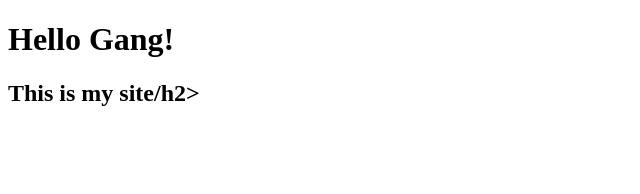
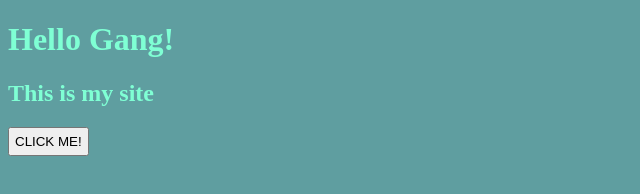
Before and after one commit to rodgersajb/ubiquitous-lamp, a plain HTML site: page index.html in a window 1280 px wide. Shown: the whole page, without its empty margins (0-640 px from the left). Drawn offline with Linux system fonts and the light colour scheme.

Commit message:
changing files - adding styles :chicken:

```diff
--- a/index.html
+++ b/index.html
@@ -5,9 +5,11 @@
     <meta http-equiv="X-UA-Compatible" content="IE=edge">
     <meta name="viewport" content="width=device-width, initial-scale=1.0">
     <title>Document</title>
+    <link rel="stylesheet" href="./style.css" class="">
 </head>
 <body>
     <h1>Hello Gang!</h1>
-    <h2>This is my site/h2>
+    <h2>This is my site</h2>
+    <button>Click me!</button>
 </body>
 </html>
--- a/style.css
+++ b/style.css
@@ -0,0 +1,9 @@
+body {
+    background: cadetblue;
+    color: aquamarine;
+}
+
+button {
+    padding: 5px 5px;
+    text-transform: uppercase;
+}
```
